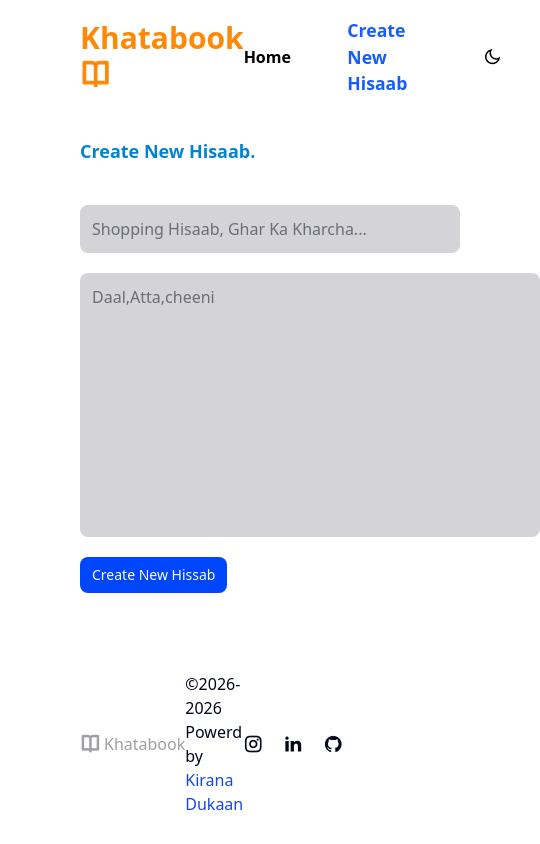
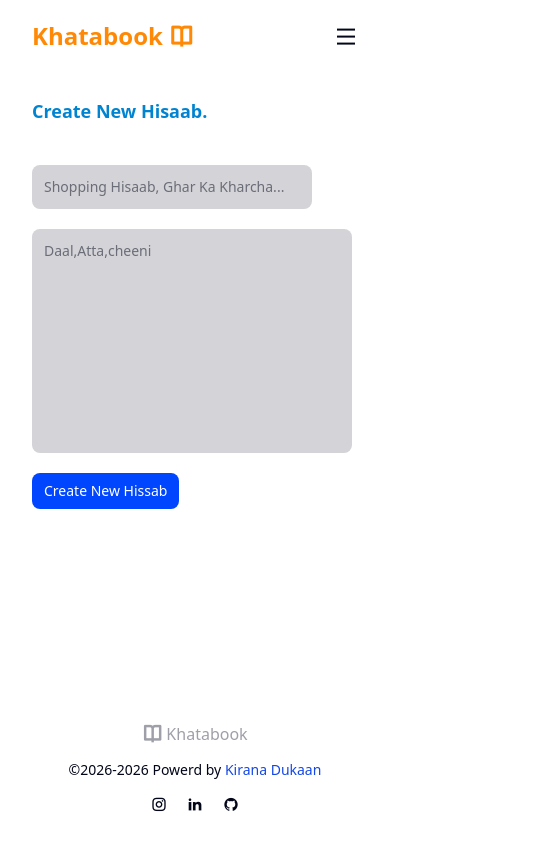
Before and after one commit to softwaredeveloper111/khatabook, a React app in the folder frontend/: page /create-new-hissab in a window 390 px wide. Shown: the whole page, 540 px wide, since content can reach past the window. Built offline with nearby package versions, Linux system fonts and the light colour scheme; the HTML template or start-up script is replaced by a standard one.

Commit message:
project ready for deployment

```diff
--- a/frontend/src/components/Footer.jsx
+++ b/frontend/src/components/Footer.jsx
@@ -2,17 +2,17 @@
 
 const Footer = () => {
   return (
-    <div className='w-full  py-7  px-20 bg-white dark:bg-[rgb(29,29,31)] flex justify-between items-center'>
+    <div className='w-full  py-7  px-10 bg-white dark:bg-[rgb(29,29,31)] flex flex-col justify-center gap-3 items-center lg:px-20 lg:flex-row lg:justify-between'>
        <span className='flex items-center gap-1 text-zinc-400'>
         <i class="ri-book-open-line text-xl font-bold text-"></i>
         <span className='text-medium'>Khatabook</span>
        </span>
 
-       <span>©2026-2026 Powerd by <span className='text-blue-700 cursor-pointer'>Kirana Dukaan</span></span>
+       <span className='text-sm sm:text-base'>©2026-2026 Powerd by <span className='text-blue-700 cursor-pointer'>Kirana Dukaan</span></span>
        <span className='flex items-center gap-5'>
-        <i class="ri-instagram-line text-xl cursor-pointer"></i>
-        <i class="ri-linkedin-fill text-xl cursor-pointer"></i>
-        <i class="ri-github-fill text-xl cursor-pointer"></i>
+        <i class="ri-instagram-line  cursor-pointer text-base sm:text-xl"></i>
+        <i class="ri-linkedin-fill  cursor-pointer text-base sm:text-xl"></i>
+        <i class="ri-github-fill  cursor-pointer text-base sm:text-xl"></i>
        </span>
     </div>
   )
--- a/frontend/src/components/Nav.jsx
+++ b/frontend/src/components/Nav.jsx
@@ -1,14 +1,22 @@
-import React from "react";
+import React, { useState } from "react";
 import { Link, NavLink } from "react-router-dom";
 import ThemeToggle from "./ThemeToggle";
+import  Sidebar  from "../components/Sidebar";
 
 const Nav = () => {
+
+  const [sidebarToggle, setsidebarToggle] = useState(false);
+
+
   return (
-    <div className="nav   w-full py-5 px-20 flex justify-between items-center sticky top-0 bg-white dark:bg-[rgb(29,29,31)] z-40">
-      <h2 className="  text-3xl font-bold text-orange-400">
-        Khatabook <i class="ri-book-open-line text-3xl font-bold"></i>
+
+
+    <div className="nav w-full py-5 px-8 sm:px-10 lg:px-20 flex justify-between items-center sticky top-0 bg-white dark:bg-[rgb(29,29,31)] z-40">
+      <h2 className="text-2xl   font-bold text-orange-400  whitespace-nowrap  sm:text-3xl">
+        Khatabook <i className="ri-book-open-line text-2xl font-bold"></i>
       </h2>
-      <div className="rightNav flex items-center gap-15">
+
+      <div className="hidden  rightNav  items-center gap-15 lg:flex">
         <NavLink
           to="/"
           className={({ isActive }) =>
@@ -16,7 +24,7 @@
     font-semibold transition-all
     ${
       isActive
-        ? "text-blue-600 scale-110 dark:text-zinc-400"
+        ? "text-blue-600 scale-110 dark:text-sky-400"
         : "text-black dark:text-white"
     }
     `
@@ -32,7 +40,7 @@
     font-semibold transition-all
     ${
       isActive
-        ? "text-blue-600 scale-110 dark:text-zinc-400"
+        ? "text-blue-600 scale-110 dark:text-sky-400"
         : "text-black dark:text-white"
     }
     `
@@ -43,6 +51,19 @@
 
         <ThemeToggle />
       </div>
+
+     <div className="lg:hidden">
+     {sidebarToggle ? <Sidebar sidebarToggle={sidebarToggle} setsidebarToggle={setsidebarToggle}/> : (
+      <span onClick={()=>setsidebarToggle(()=>true)}>
+        <i className="ri-menu-line text-2xl"></i>
+      </span>
+
+      ) }
+
+      </div>
+
+
+
     </div>
   );
 };
--- /dev/null
+++ b/frontend/src/components/Sidebar.jsx
@@ -0,0 +1,61 @@
+import React from "react";
+import { NavLink } from "react-router-dom";
+import ThemeToggle from "./ThemeToggle";
+
+const Sidebar = ({ sidebarToggle,setsidebarToggle }) => {
+  return (
+    <div
+      className={`
+        sidebar
+        fixed top-0 right-0 h-screen w-64
+        backdrop-blur-md bg-white/20 border-l border-white/30
+        shadow-lg
+        transform transition-transform duration-300 ease-in-out
+        ${sidebarToggle ? "translate-x-0" : "translate-x-full"}
+      `}
+    >
+
+      <span className="absolute z-50 top-5 right-5" onClick={()=>setsidebarToggle(()=>false)}>
+        <i className="ri-close-line text-3xl text-red-500"></i>
+      </span>
+
+
+      <div className="pt-25 py-16 px-10 text-white flex flex-col justify-baseline items-center gap-6 ">
+        {/* Links will go here later */}
+         <NavLink
+          to="/"
+          className={({ isActive }) =>
+            `font-semibold transition-all
+            ${
+        isActive
+        ? "text-blue-600 scale-110 dark:text-sky-400"
+        : "text-black dark:text-white"
+         }
+          `
+          }
+        > Home
+        </NavLink>
+
+        <NavLink
+          to="/create-new-hissab"
+          className={({ isActive }) =>
+            `
+    font-semibold transition-all
+    ${
+      isActive
+        ? "text-blue-600 scale-110 dark:text-sky-400"
+        : "text-black dark:text-white"
+    }
+    `
+    }
+        >Create New Hisaab
+        </NavLink>
+
+        <ThemeToggle />
+
+      </div>
+    </div>
+  );
+};
+
+export default Sidebar;
--- a/frontend/src/pages/CreateHisaab.jsx
+++ b/frontend/src/pages/CreateHisaab.jsx
@@ -42,7 +42,7 @@
 
   return (
     <>
-      <div className="create-new-hisaab px-20 py-6">
+      <div className="create-new-hisaab  py-6 px-8 sm:px-10 lg:px-20">
         <ToastContainer/>
         <h4 className="text-sky-600 text-bold text-lg font-semibold">
           Create New Hisaab.
@@ -59,7 +59,7 @@
             })}
             aria-invalid={!!errors.title}
             aria-describedby="title-errorr"
-            className="bg-zinc-300 border-none outline-none rounded-md px-3 py-3 w-95 dark:bg-zinc-600"
+            className="bg-zinc-300 text-sm sm:text-base border-none outline-none rounded-md px-3 py-3  w-70 sm:w-95 dark:bg-zinc-600"
             type="text"
             placeholder="Shopping Hisaab, Ghar Ka Kharcha..."
           />
@@ -76,7 +76,7 @@
             })}
             aria-invalid={!!errors.description}
             aria-describedby="description-errorr"
-            className="bg-zinc-300 broder-none outline-none rounded-md p-3 resize-none w-115 dark:bg-zinc-600"
+            className="bg-zinc-300 text-sm sm:text-base broder-none outline-none rounded-md p-3 resize-none w-80  sm:w-115 dark:bg-zinc-600"
             cols="30"
             rows="10"
             placeholder="Daal,Atta,cheeni"
--- a/frontend/src/pages/EditHisaab.jsx
+++ b/frontend/src/pages/EditHisaab.jsx
@@ -65,10 +65,10 @@
 
   return (
     <> {task ? (
-       <div className="edit-page px-20 py-5 ">
-        <h4 className="text-sky-600 text-bold text-lg font-semibold">
+       <div className="edit-page px-8 sm:px-10 lg:px-20 py-5 ">
+        <h4 className="text-sky-600 text-bold  font-semibold text-sm sm:text-lg">
           You are editing hisaab of
-          <span className="text-orange-400 text-[15px]">  {task.date} </span> date.
+          <span className="text-orange-400  text-sm sm:text-[15px]">  {task.date} </span> date.
         </h4>
 
         <form
@@ -91,7 +91,7 @@
 
               aria-invalid={!!errors.title}
               aria-describedby="title-errorr"
-              className="bg-zinc-300 dark:bg-zinc-600 border-none outline-none rounded-md px-3 py-3 w-95"
+              className="bg-zinc-300 text-sm sm:text-base dark:bg-zinc-600 border-none outline-none rounded-md px-3 py-3  w-70  sm:w-95"
               type="text"
               placeholder="Shopping Hisaab, Ghar Ka Kharcha..."
             />
@@ -118,7 +118,7 @@
 
               aria-invalid={!!errors.description}
               aria-describedby="description-errorr"
-              className="bg-zinc-300 dark:bg-zinc-600 broder-none outline-none rounded-md p-3 resize-none w-115"
+              className="bg-zinc-300 text-sm sm:text-base dark:bg-zinc-600 broder-none outline-none rounded-md p-3 resize-none  w-80 sm:w-115"
               cols="30"
               rows="10"
               placeholder="Daal,Atta,cheeni"
@@ -130,7 +130,7 @@
             )}
           </div>
 
-          <button className="px-3 py-2 text-white bg-[#0046FF] rounded-md w-fit cursor-pointer text-sm">
+          <button className="px-3 py-2 text-sm text-white bg-[#0046FF] rounded-md w-fit cursor-pointer ">
             Update Hisaab
           </button>
         </form>
--- a/frontend/src/pages/Home.jsx
+++ b/frontend/src/pages/Home.jsx
@@ -21,7 +21,7 @@
 
   return (
     <>
-      <div className="home px-20 mt-10 min-h-[73vh] relative mb-10">
+      <div className="home px-8 sm:px-10 lg:px-20 mt-10 min-h-[62vh] relative mb-10  lg:min-h-[73vh]">
         <ToastContainer/>
         <h4 className="text-sky-600 text-bold text-lg font-semibold">
           All Hisaab kitaab.
--- a/frontend/src/pages/ShowHisaab.jsx
+++ b/frontend/src/pages/ShowHisaab.jsx
@@ -32,12 +32,12 @@
 
     {task ? (
 
-      <div className=' px-20 py-4'>
-       <h4 className="text-sky-600 text-bold text-lg font-semibold">
-           hisaab of <span className='text-orange-400 text-[15px]'>{task.date}</span> : {task.title}
+      <div className=' px-8 sm:px-10 lg:px-20  py-4'>
+       <h4 className="text-sky-600 text-bold  font-semibold text-sm sm:text-lg">
+           hisaab of <span className='text-orange-400 text-sm sm:text-[15px]'>  {task.date}</span> : {task.title}
         </h4>
 
-        <div className='w-110  max-h-120 p-5 bg-zinc-300 dark:bg-zinc-600 overflow-y-auto mt-6 rounded-md'>
+        <div className=' w-80  sm:w-115  max-h-120 p-5 bg-zinc-300 dark:bg-zinc-600 overflow-y-auto mt-6 rounded-md'>
            <p className='w-full h-full whitespace-pre-line'>
               {task.description}
            </p>
```
